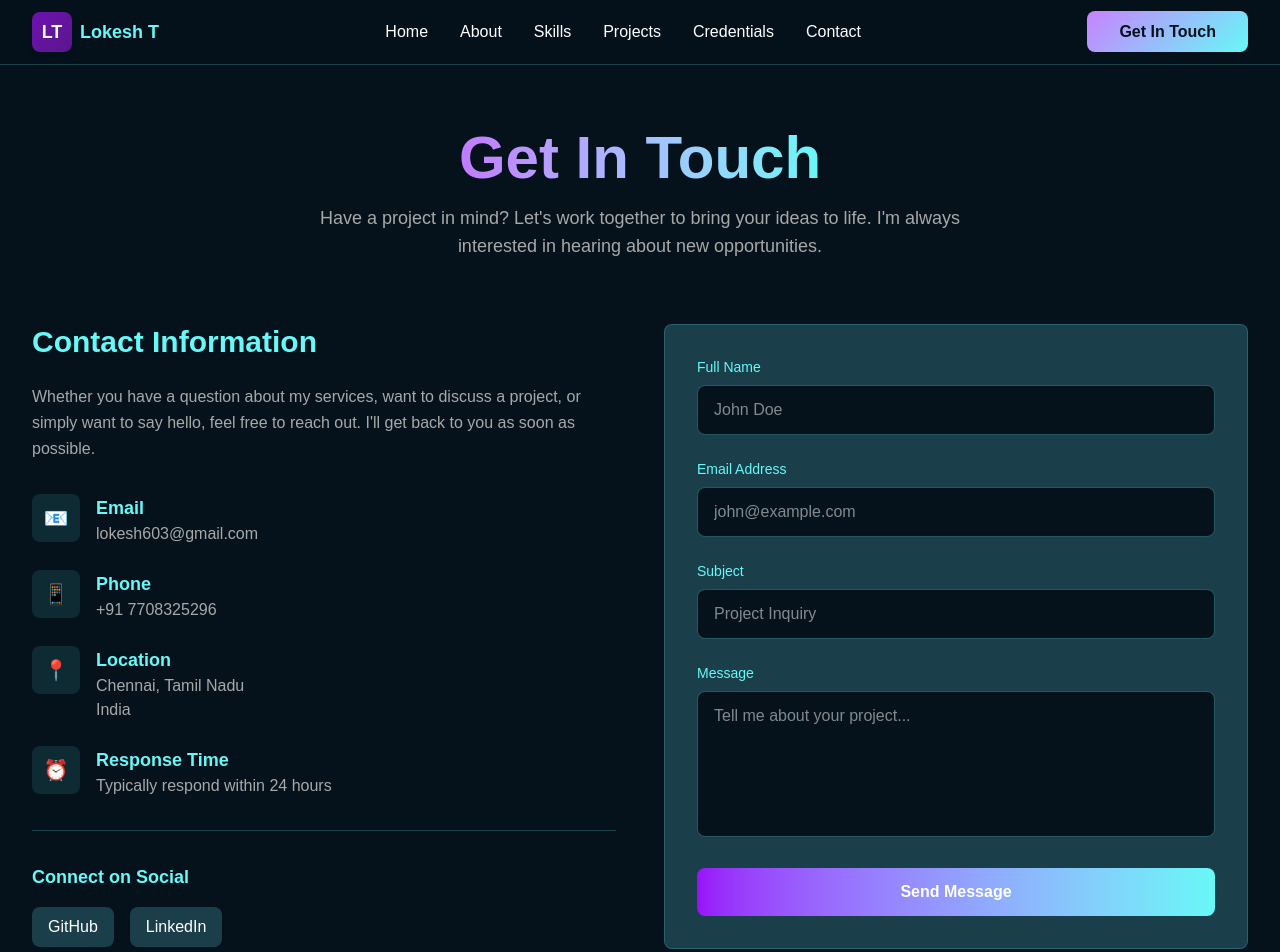
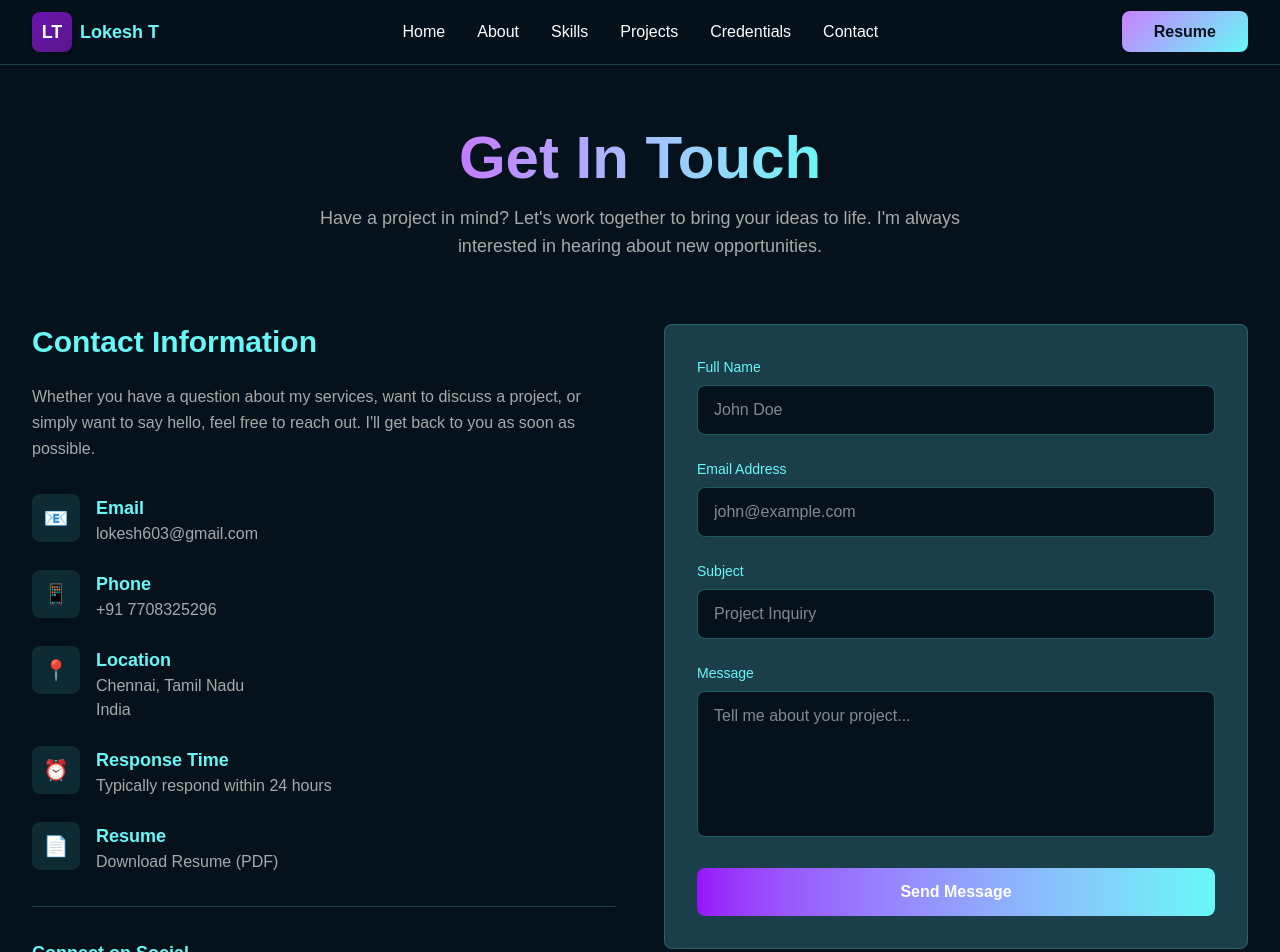
Before and after one commit to lokisanhitleson/lokesh-portfolio, a Next.js app: page /contact in a window 1280 px wide. Shown: the top 952 px of the page. Built offline with nearby package versions, Linux system fonts and the light colour scheme.

Commit message:
resume added

```diff
--- a/src/app/contact/page.tsx
+++ b/src/app/contact/page.tsx
@@ -2,7 +2,7 @@
 
 import React, { useState } from "react";
 import { motion } from "framer-motion";
-import { FaCheckCircle } from "react-icons/fa";
+import { FaCheckCircle, FaStackOverflow, FaGithub, FaLinkedin } from "react-icons/fa";
 
 export default function ContactPage() {
   const [formData, setFormData] = useState({
@@ -172,17 +172,44 @@ export default function ContactPage() {
                   </p>
                 </div>
               </motion.div>
+
+              <motion.div
+                initial={{ opacity: 0, y: 10 }}
+                animate={{ opacity: 1, y: 0 }}
+                transition={{ delay: 0.6, duration: 0.5 }}
+                className="flex gap-4"
+              >
+                <div className="flex-shrink-0">
+                  <div className="flex items-center justify-center h-12 w-12 rounded-lg bg-[#67f8f7]/10">
+                    <span className="text-[#67f8f7] text-xl">📄</span>
+                  </div>
+                </div>
+                <div>
+                  <h3 className="text-lg font-semibold text-[#67f8f7]">Resume</h3>
+                  <a
+                    href="/assets/pdf/Lokesh-Resume.pdf"
+                    target="_blank"
+                    rel="noopener noreferrer"
+                    className="text-gray-300 hover:text-[#67f8f7] transition-all"
+                  >
+                    Download Resume (PDF)
+                  </a>
+                </div>
+              </motion.div>
             </div>
 
             {/* Social Links */}
             <div className="pt-8 border-t border-[#67f8f7]/20">
               <h3 className="text-lg font-semibold text-[#67f8f7] mb-4">Connect on Social</h3>
-              <div className="flex gap-4">
-                <a href="https://github.com/lokisanhitleson" target="_blank" rel="noopener noreferrer" className="px-4 py-2 rounded-lg bg-[#1a3e4a] text-white hover:bg-gradient-to-r hover:from-purple-600 hover:to-[#67f8f7] transition-all">
-                  GitHub
+              <div className="flex flex-wrap gap-4">
+                <a href="https://github.com/lokisanhitleson" target="_blank" rel="noopener noreferrer" className="px-4 py-2 rounded-lg bg-[#1a3e4a] text-white hover:bg-gradient-to-r hover:from-purple-600 hover:to-[#67f8f7] transition-all flex items-center gap-2">
+                  <FaGithub /> GitHub
                 </a>
-                <a href="https://www.linkedin.com/in/lokeshtofficial" target="_blank" rel="noopener noreferrer" className="px-4 py-2 rounded-lg bg-[#1a3e4a] text-white hover:bg-gradient-to-r hover:from-purple-600 hover:to-[#67f8f7] transition-all">
-                  LinkedIn
+                <a href="https://www.linkedin.com/in/lokeshtofficial" target="_blank" rel="noopener noreferrer" className="px-4 py-2 rounded-lg bg-[#1a3e4a] text-white hover:bg-gradient-to-r hover:from-purple-600 hover:to-[#67f8f7] transition-all flex items-center gap-2">
+                  <FaLinkedin /> LinkedIn
+                </a>
+                <a href="https://stackoverflow.com/users/3578712/lokesh-t" target="_blank" rel="noopener noreferrer" className="px-4 py-2 rounded-lg bg-[#1a3e4a] text-white hover:bg-gradient-to-r hover:from-purple-600 hover:to-[#67f8f7] transition-all flex items-center gap-2">
+                  <FaStackOverflow /> Stack Overflow
                 </a>
               </div>
             </div>
--- a/src/components/About.tsx
+++ b/src/components/About.tsx
@@ -4,11 +4,12 @@ import { motion } from "framer-motion";
 
 export default function About() {
   const skills = [
-    { category: "Frontend", items: ["React", "React Native", "Angular", "TypeScript", "Tailwind CSS", "Next.js"] },
+    { category: "Frontend", items: ["React", "Angular", "TypeScript", "Tailwind CSS", "Next.js", "HTML/CSS"] },
+    { category: "Mobile Apps", items: ["React Native", "Ionic", "Cordova", "Capacitor"] },
     { category: "Backend", items: ["Node.js", "Express", "Hapi.js", "PHP", "Python", "RESTful APIs"] },
     { category: "Databases", items: ["MongoDB", "MySQL", "Redis", "Firebase", "GraphQL"] },
     { category: "DevOps & Cloud", items: ["AWS", "Docker", "Nginx", "Ubuntu", "Apache", "CI/CD"] },
-    { category: "Advanced", items: ["Web3", "Solidity", "OpenAI API", "Llama API", "System Design"] },
+    { category: "Advanced", items: ["Web3", "Solidity", "OpenAI API", "Llama API", "TCP sockets", "System Design"] },
   ];
 
   const highlights = [
--- a/src/components/Footer.tsx
+++ b/src/components/Footer.tsx
@@ -1,5 +1,5 @@
 /* eslint-disable @next/next/no-html-link-for-pages */
-import { FaGithub, FaLinkedin, FaPhone, FaEnvelope } from "react-icons/fa";
+import { FaGithub, FaLinkedin, FaPhone, FaEnvelope, FaStackOverflow } from "react-icons/fa";
 
 export default function Footer() {
   const currentYear = new Date().getFullYear();
@@ -65,6 +65,9 @@ export default function Footer() {
               <a href="https://www.linkedin.com/in/lokeshtofficial" target="_blank" rel="noopener noreferrer" className="text-gray-300 hover:text-[#67f8f7] transition-all text-xl">
                 <FaLinkedin />
               </a>
+              <a href="https://stackoverflow.com/users/3578712/lokesh-t" target="_blank" rel="noopener noreferrer" className="text-gray-300 hover:text-[#67f8f7] transition-all text-xl">
+                <FaStackOverflow />
+              </a>
               <a href="tel:+917708325296" className="text-gray-300 hover:text-[#67f8f7] transition-all text-xl">
                 <FaPhone />
               </a>
--- a/src/components/Hero.tsx
+++ b/src/components/Hero.tsx
@@ -5,7 +5,7 @@
 import { useEffect, useRef, useState } from "react";
 import Link from "next/link";
 import { motion } from "framer-motion";
-import { FaArrowRight, FaGithub, FaLinkedin, FaEnvelope } from "react-icons/fa";
+import { FaArrowRight, FaGithub, FaLinkedin, FaEnvelope, FaStackOverflow } from "react-icons/fa";
 
 declare global {
   interface Window {
@@ -165,6 +165,14 @@ export default function Hero() {
                 <FaLinkedin />
               </a>
               <a
+                href="https://stackoverflow.com/users/3578712/lokesh-t"
+                target="_blank"
+                rel="noopener noreferrer"
+                className="p-3 rounded-lg bg-secondary hover:bg-accent hover:text-white transition-all text-primary text-xl"
+              >
+                <FaStackOverflow />
+              </a>
+              <a
                 href="mailto:lokesh603@gmail.com"
                 className="p-3 rounded-lg bg-secondary hover:bg-accent hover:text-white transition-all text-primary text-xl"
               >
--- a/src/components/Navbar.tsx
+++ b/src/components/Navbar.tsx
@@ -42,14 +42,16 @@ export default function Navbar() {
             ))}
           </div>
 
-          {/* CTA Button */}
+          {/* Resume Button */}
           <div className="hidden md:block">
-            <Link
-              href="/contact"
+            <a
+              href="/assets/pdf/Lokesh-Resume.pdf"
+              target="_blank"
+              rel="noopener noreferrer"
               className="px-8 py-3 bg-opposite-gradient rounded-lg hover:bg-primary/5 transition-all font-semibold"
             >
-              Get In Touch
-            </Link>
+              Resume
+            </a>
           </div>
 
           {/* Mobile Menu Button */}
@@ -80,13 +82,15 @@ export default function Navbar() {
                   {item.label}
                 </Link>
               ))}
-              <Link
-                href="/contact"
+              <a
+                href="/assets/pdf/Lokesh-Resume.pdf"
+                target="_blank"
+                rel="noopener noreferrer"
                 className="px-4 py-2 bg-accent text-primary rounded-lg hover:bg-accent/90 transition-all font-medium mx-4"
                 onClick={() => setIsOpen(false)}
               >
-                Get In Touch
-              </Link>
+                Resume
+              </a>
             </div>
           </div>
         )}
```
Also changed, not shown: 2 other files (tests, documents, lock files or other folders).
